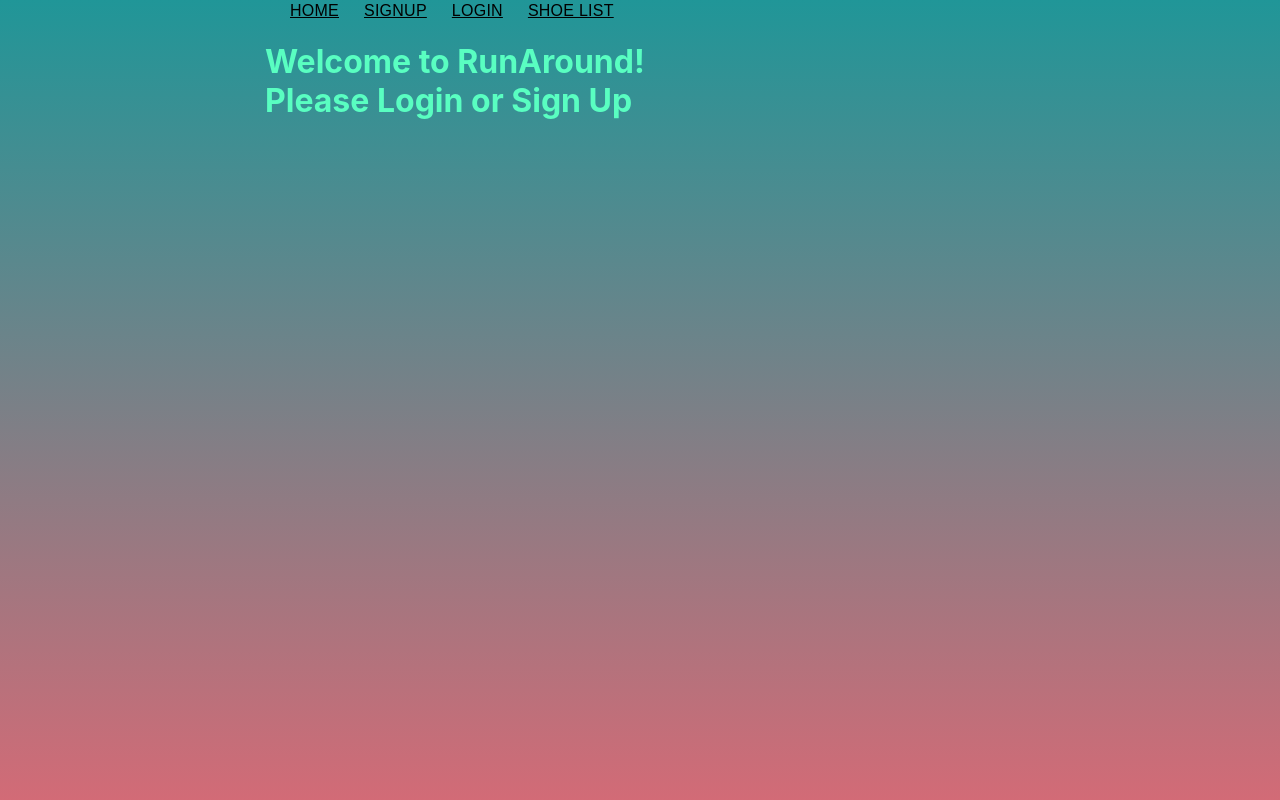
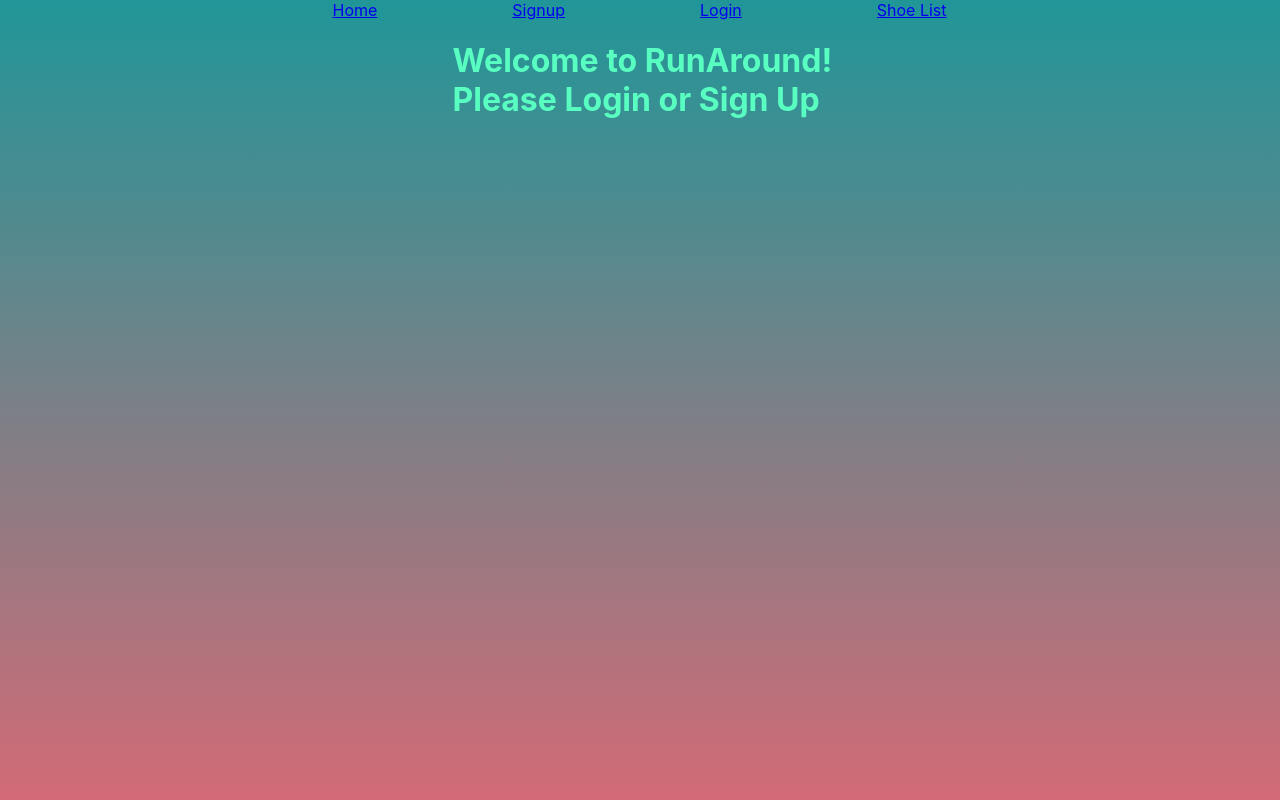
Before and after one commit to igottheim/runaround, a React (Create React App) app in the folder client/: page / in a window 1280 px wide. Shown: the top 800 px of the page. Built offline with nearby package versions, Linux system fonts and the light colour scheme; no server answers.

Commit message:
fix styling

```diff
--- a/client/src/App.css
+++ b/client/src/App.css
@@ -24,6 +24,7 @@ body {
 .container{
   text-align:left;
   padding: 10px 20px;
+  margin-left: 5%;
   font-family: 'Gill Sans', 'Gill Sans MT', Calibri, 'Trebuchet MS', sans-serif;
 
 
@@ -122,6 +123,21 @@ margin-left: 15%;
   text-decoration: none;
   border: 4px solid #34b021;
   margin-bottom: 20px;
+}
+.sweet1{
+
+  background: linear-gradient(to bottom, #ca4ca0, #a42e67);
+  border-radius: 25px;
+  height: 100px;
+  position: relative;
+  padding: 20px;
+  box-sizing: border-box;
+  display: flex;
+  align-items: flex-end;
+  text-decoration: none;
+  border: 4px solid #b03b21;
+  margin-bottom: 20px;
+  font-family: 'Lucida Sans', 'Lucida Sans Regular', 'Lucida Grande', 'Lucida Sans Unicode', Geneva, Verdana, sans-serif;
 
 }
 
@@ -149,7 +165,7 @@ margin-left: 15%;
 
 .form-control{
 
-margin-left: 30%;
+margin-left: 35%;
 text-align: center;
 width: 150px;
 color: #474998;
@@ -191,15 +207,19 @@ font-family: 'Lucida Sans', 'Lucida Sans Regular', 'Lucida Grande', 'Lucida Sans
 
 }
 
+.div5{
+  margin-left: 9%;
+  margin-right: 9%;
+
+}
+
 
 .intro{
 
   color: #59fec1;
-
+  margin-left:25%;
   width: 400px;
   height: 4em;
-  margin-left: 0;
-
 
 
 }
--- a/client/src/App.js
+++ b/client/src/App.js
@@ -5,6 +5,7 @@ import NavBar from "./NavBar";
 import Home from "./Home";
 import SignUp from "./Signup";
 import ShoeList from "./ShoeList";
+import '/Users/iangottheim/Development/code/phase-4/runaround-project/client/src/images/istockphoto-1185370324-612x612.jpg'
 
 
 import './App.css';
@@ -96,6 +97,7 @@ useEffect(()=>{
     <BrowserRouter>
       <div className="App">
       <NavBar user={currentUser} setUser={setUser} />
+
       <main>
         {currentUser ? (
           <Switch>
--- a/client/src/NavBar.js
+++ b/client/src/NavBar.js
@@ -14,11 +14,8 @@ function NavBar({ user, setUser }) {
   }
 
   return (
-    <header>
-      {/* <div classNameName = "div3">
-        <Link className = "div1" to="/">Home</Link>
-      </div> */}
-      <div classNameName = "div2">
+    <header  >
+      <div >
         {user ? (
             <>
             <Link className = "div2" to="/">User Information</Link>
@@ -28,10 +25,10 @@ function NavBar({ user, setUser }) {
           </>
         ) : (
           <>
-          <Link className = "div1" to="/">Home</Link>
-            <Link className = "div1" to="/signup">Signup</Link>
-            <Link className = "div1" to="/login">Login</Link>
-            <Link className = "div1" to="/shoe">Shoe List</Link>
+          <Link className = "div5" to="/">Home</Link>
+            <Link className = "div5" to="/signup">Signup</Link>
+            <Link className = "div5" to="/login">Login</Link>
+            <Link className = "div5" to="/shoe">Shoe List</Link>
           </>
         )}
       </div>
--- a/client/src/ShoeUser.js
+++ b/client/src/ShoeUser.js
@@ -87,7 +87,7 @@ function ShoeUser({ user, shoe, review, handleDeleteReviews,setcurrentUser, setU
         });
       }
 
-    let cool3 = review.filter((item)=> item.user_id === user.id).map((u)=> <ul className = "link1" key ={u.shoe_review}> {u.shoe.name}: {u.shoe_review} <button className = "div1" onClick = {()=> handleDeleteReview(u)}>👟👟Delete Review👟👟</button></ul>)
+    let cool3 = review.filter((item)=> item.user_id === user.id).map((u)=> <ul className = "sweet1" key ={u.shoe_review}> {u.shoe.name}: {u.shoe_review} <button className = "div1" onClick = {()=> handleDeleteReview(u)}>👟👟Delete Review👟👟</button></ul>)
 
 
   // console.log(user.shoes.map((item)=> <option value={item.id}>{item.name}</option> ))
```
Also changed, not shown: client/src/images/istockphoto-1185370324-612x612.jpg (added).
